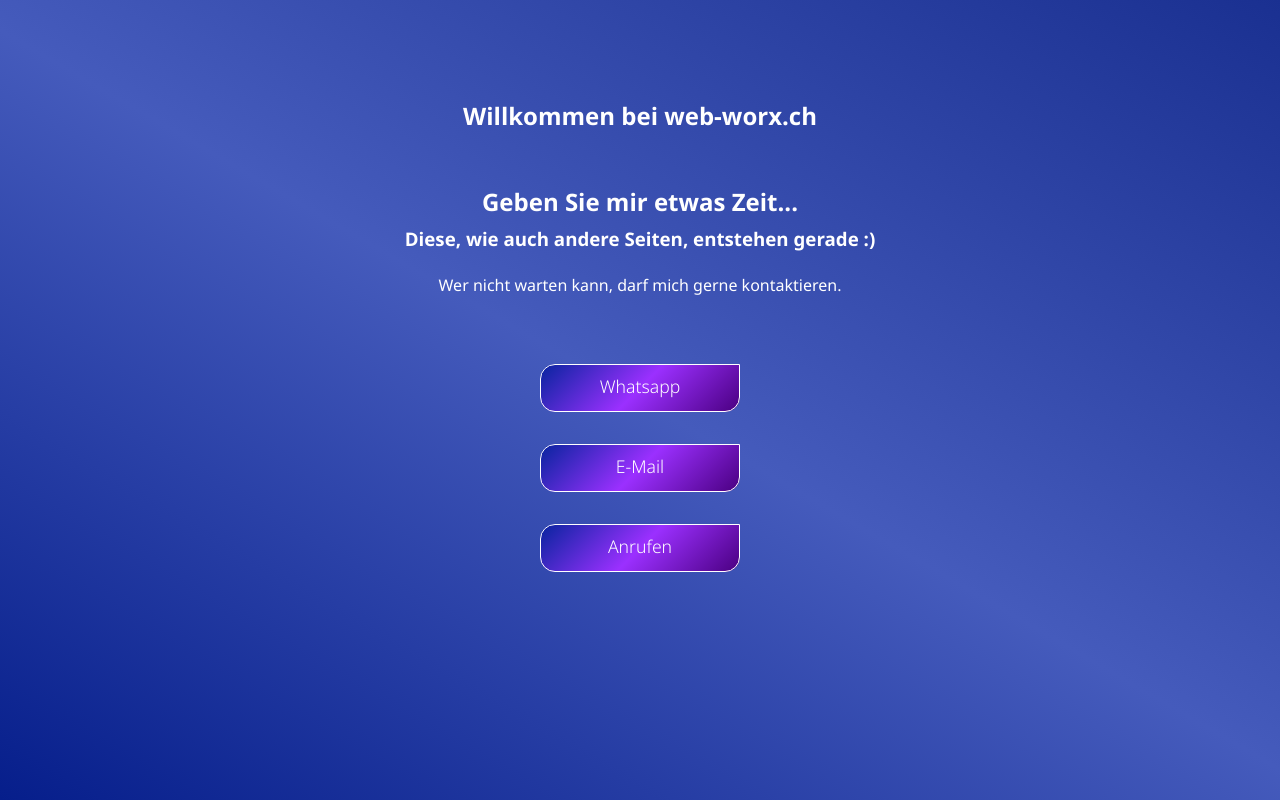
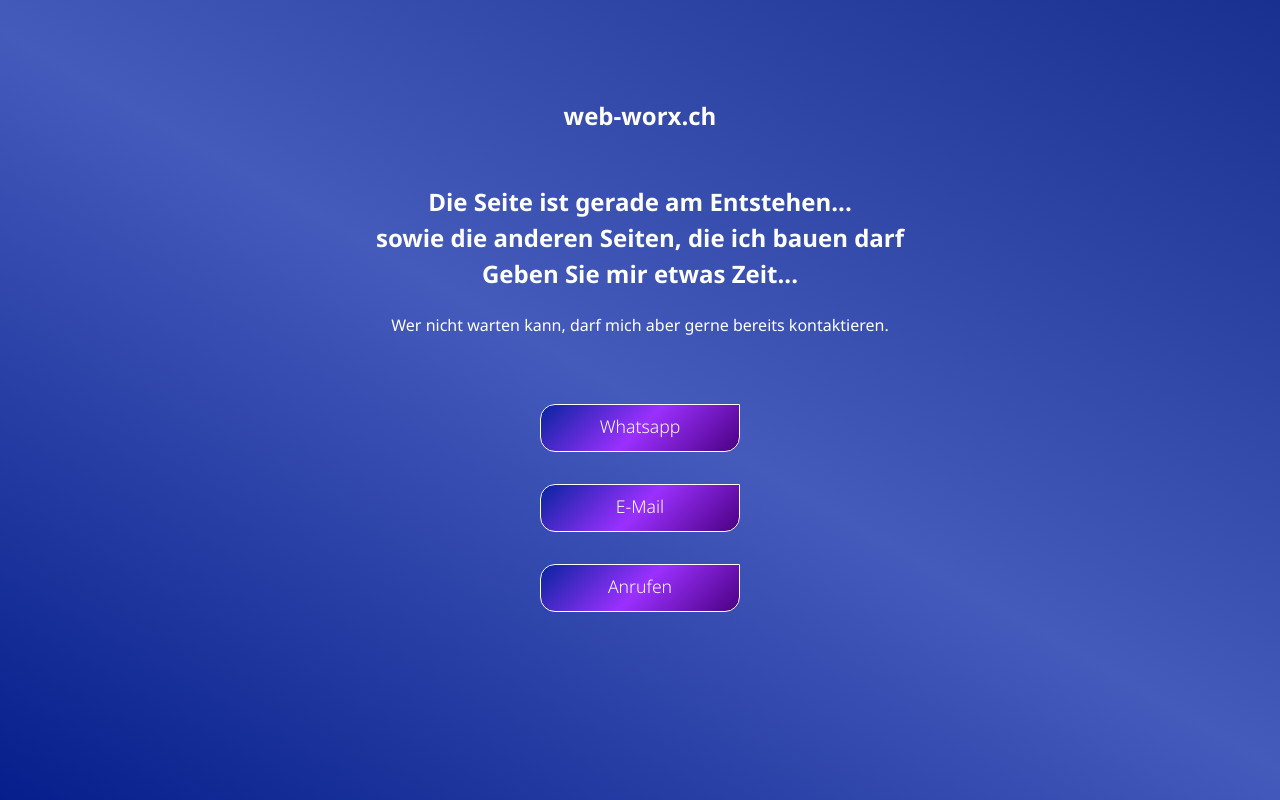
Before and after one commit to webworx94/start, a plain HTML site: page index.html in a window 1280 px wide. Drawn offline with Linux system fonts and the light colour scheme.

Commit message:
Update index.html

```diff
--- a/index.html
+++ b/index.html
@@ -18,11 +18,11 @@
 
         <div class="section">
 
-            <h1>Willkommen bei web-worx.ch</h1>
-            <h2>Geben Sie mir etwas Zeit... </h2>
-            <br>
-            <h3>Diese, wie auch andere Seiten, entstehen gerade :)</h3>
-            <p>Wer nicht warten kann, darf mich gerne kontaktieren.</p>
+            <h1>web-worx.ch</h1>
+            <h2><span>Die Seite ist gerade am Entstehen...<br>
+                sowie die anderen Seiten, die ich bauen darf</span><br>
+            Geben Sie mir etwas Zeit...</h2>
+            <p>Wer nicht warten kann, darf mich aber gerne bereits kontaktieren.</p>
 
             <div class="links">
             <div class="btn"><a class="btn" href="whatsapp://send?phone=41786446331&text=">Whatsapp</a></div>
```
